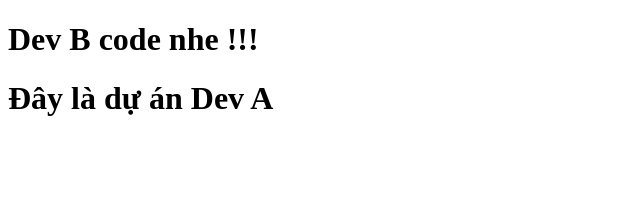
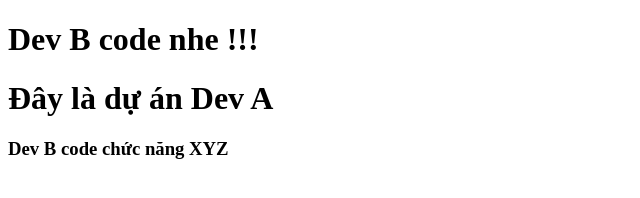
Before and after one commit to Annguyen04-06/dotnet05_project_trainning_git, a plain HTML site: page index.html in a window 1280 px wide. Shown: the whole page, without its empty margins (0-640 px from the left). Drawn offline with Linux system fonts and the light colour scheme.

Commit message:
dev on branch devB

```diff
--- a/index.html
+++ b/index.html
@@ -10,5 +10,5 @@
 <body>
   <h1>Dev B code nhe !!!</h1>
   <h1>Đây là dự án Dev A</h1>
-
+  <h3>Dev B code chức năng XYZ</h3>
 </html>
```
